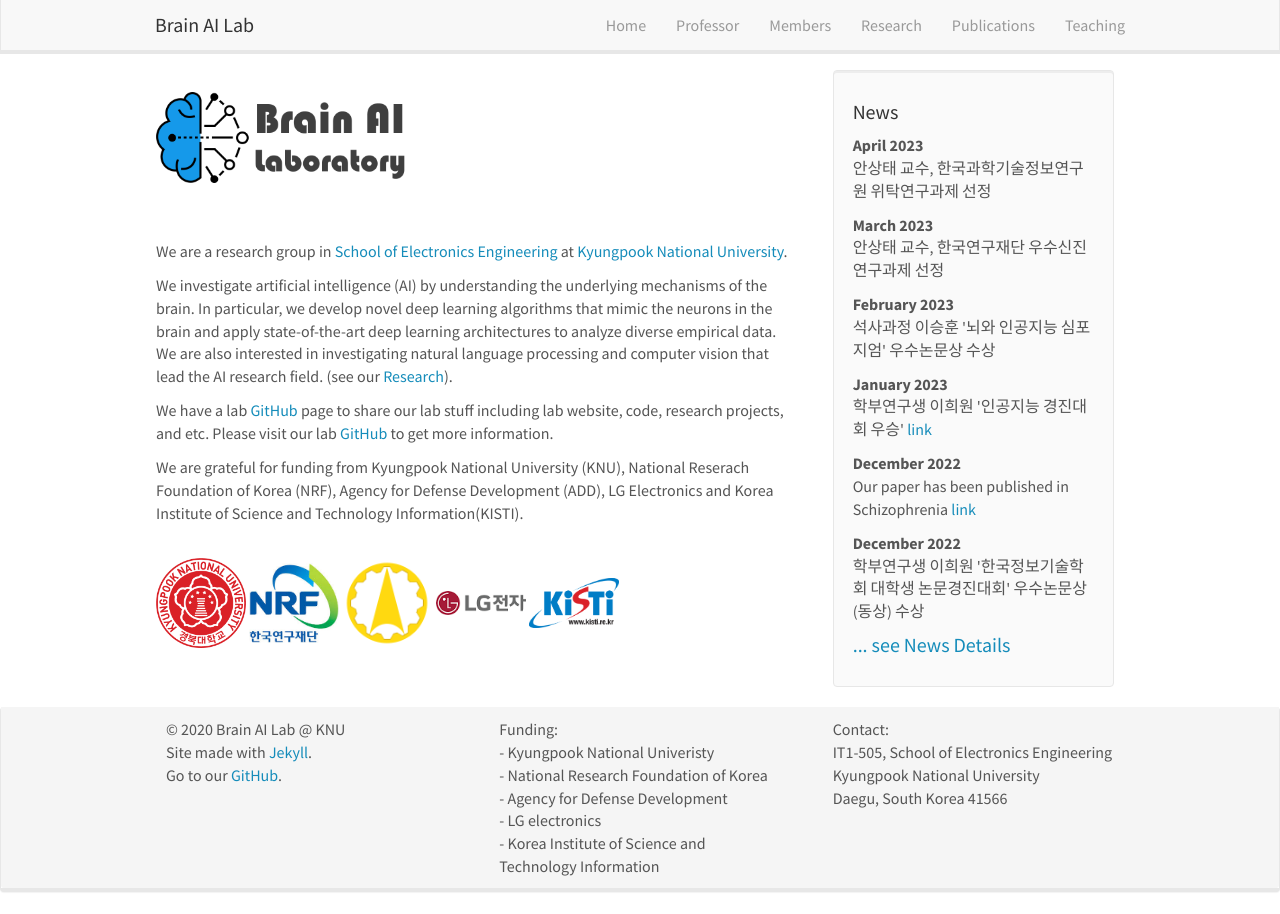
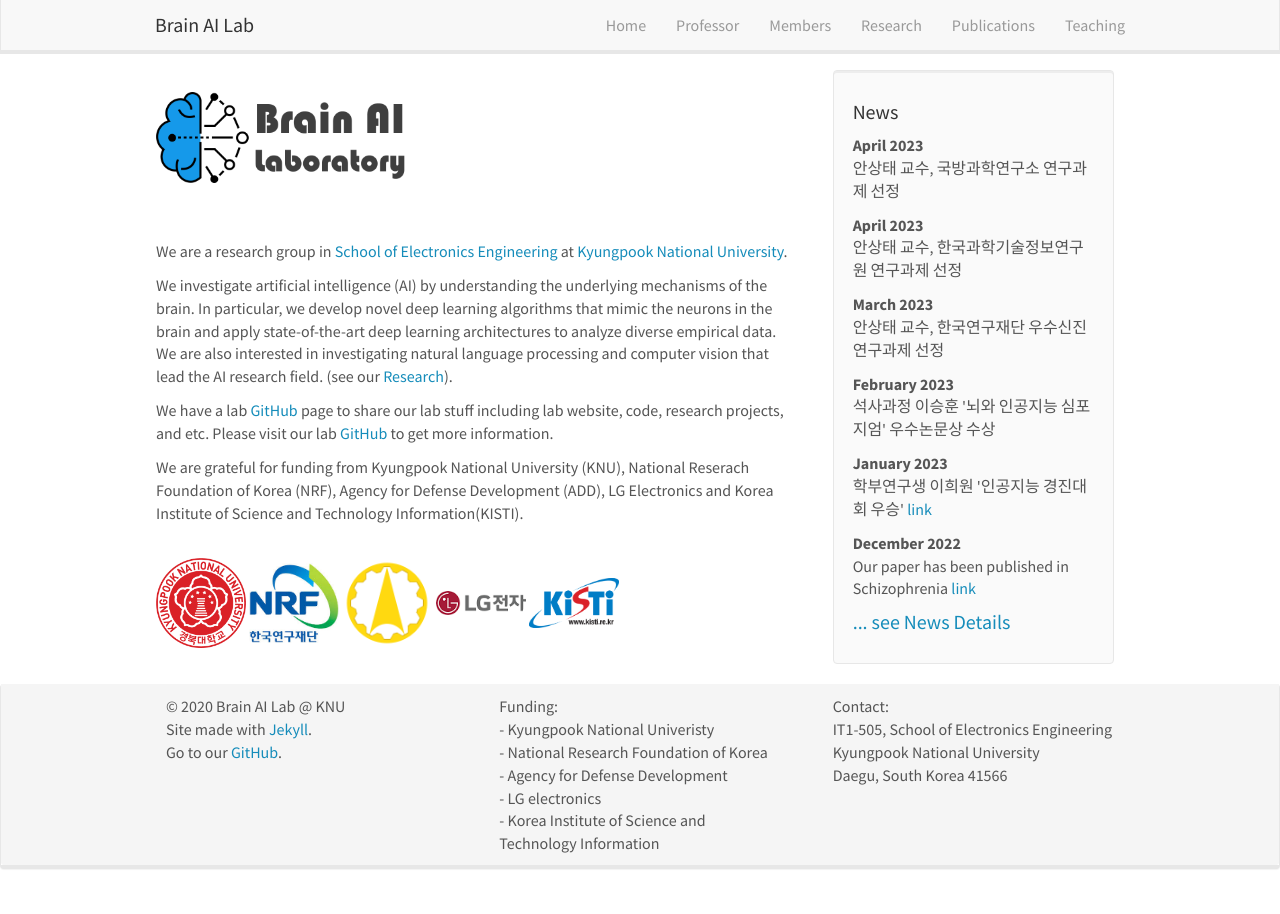
Before and after one commit to KNU-BrainAI/knu-brainai.github.io, a Jekyll site: the page built from _pages/home.md, in a window 1280 px wide. Built offline with Jekyll 4.4.1, drawn with Linux system fonts in a browser that asks for light colours; nearby versions of some CDN libraries.

Commit message:
Update news.yml

```diff
--- a/_data/news.yml
+++ b/_data/news.yml
@@ -1,5 +1,9 @@
 - date: April 2023
-  headline: "안상태 교수, 한국과학기술정보연구원 위탁연구과제 선정"
+  headline: "안상태 교수, 국방과학연구소 연구과제 선정"
+  details: "과제명: 비침습 BCI 기반 동영상/정지영상 표적인식기술 연구발"
+
+- date: April 2023
+  headline: "안상태 교수, 한국과학기술정보연구원 연구과제 선정"
   details: "과제명: 이미지 스타일 변환 기반 맞춤형 학습데이터 증식 기술 개발"
 
 - date: March 2023
```
